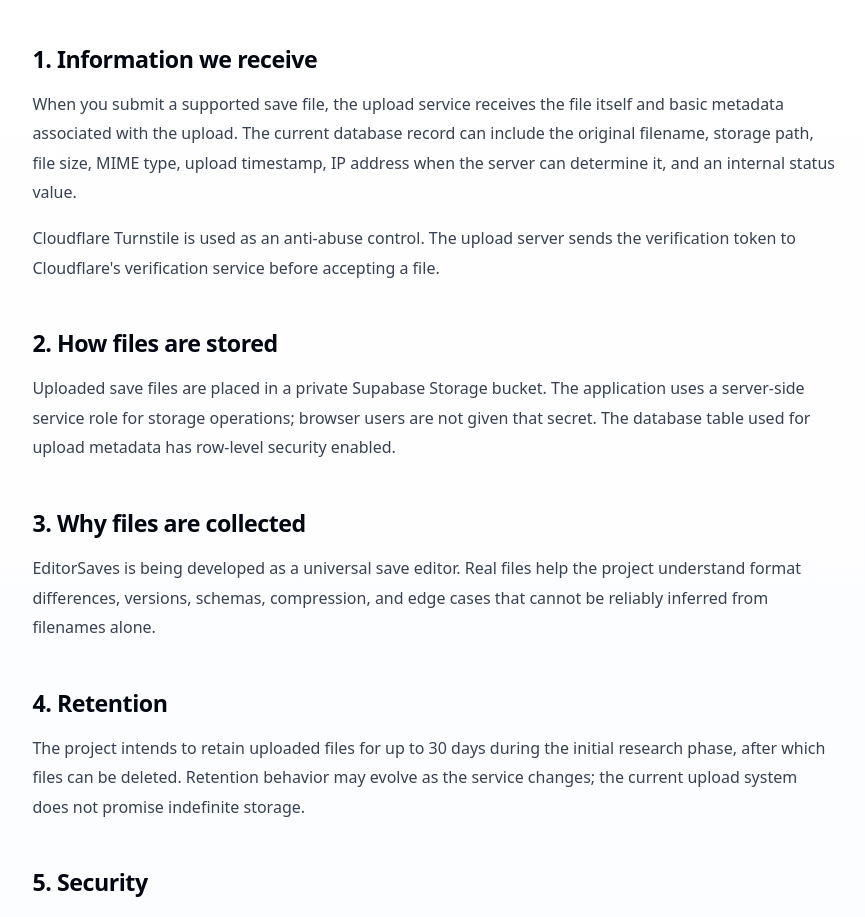
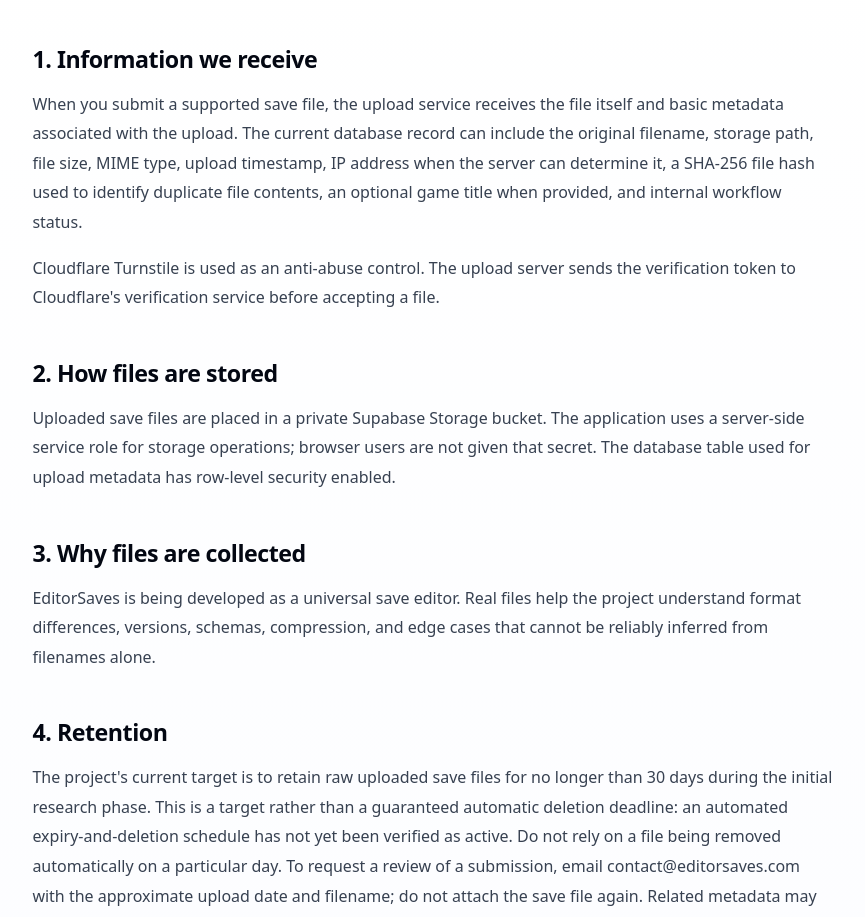
Before and after one commit to ihtiss991-commits/editorsaves-frontend, a Next.js app: page /privacy in a window 1280 px wide. Shown: the part 693-1610 px from the top of the page, without its empty margins (206-1071 px from the left). Built offline with nearby package versions, Linux system fonts and the light colour scheme.

Commit message:
Clarify file metadata and retention disclosures

```diff
--- a/src/app/layout.tsx
+++ b/src/app/layout.tsx
@@ -9,7 +9,7 @@ import { SITE_DESCRIPTION, SITE_URL } from '@/lib/constants';
 export const metadata: Metadata = {
   metadataBase: new URL(SITE_URL),
   title: {
-    default: 'Game Save File Research for a Future Universal Save Editor',
+    default: 'Game Save File Research for a Future Save Editor',
     template: '%s | EditorSaves'
   },
   description: SITE_DESCRIPTION,
--- a/src/app/page.tsx
+++ b/src/app/page.tsx
@@ -3,7 +3,7 @@ import HomePageClient from '@/components/HomePageClient';
 import { SITE_URL } from '@/lib/constants';
 import './homepage.css';
 
-const title = 'Game Save File Research for a Future Universal Save Editor | EditorSaves';
+const title = 'Game Save File Research for a Future Save Editor | EditorSaves';
 const description =
   'Contribute a game save file to EditorSaves research into save formats, compression, and game-specific data structures. Editing is not live yet.';
 const socialImage = `${SITE_URL}/opengraph-image`;
--- a/src/app/privacy/page.tsx
+++ b/src/app/privacy/page.tsx
@@ -34,7 +34,7 @@ export default function PrivacyPage() {
             <div className="legal-note">Phase 1 stores uploaded files for format research and parser development. Do not upload a save that contains personal, confidential, or otherwise sensitive information you do not want to provide to the project.</div>
 
             <h2>1. Information we receive</h2>
-            <p>When you submit a supported save file, the upload service receives the file itself and basic metadata associated with the upload. The current database record can include the original filename, storage path, file size, MIME type, upload timestamp, IP address when the server can determine it, and an internal status value.</p>
+            <p>When you submit a supported save file, the upload service receives the file itself and basic metadata associated with the upload. The current database record can include the original filename, storage path, file size, MIME type, upload timestamp, IP address when the server can determine it, a SHA-256 file hash used to identify duplicate file contents, an optional game title when provided, and internal workflow status.</p>
             <p>Cloudflare Turnstile is used as an anti-abuse control. The upload server sends the verification token to Cloudflare's verification service before accepting a file.</p>
 
             <h2>2. How files are stored</h2>
@@ -44,7 +44,7 @@ export default function PrivacyPage() {
             <p>EditorSaves is being developed as a universal save editor. Real files help the project understand format differences, versions, schemas, compression, and edge cases that cannot be reliably inferred from filenames alone.</p>
 
             <h2>4. Retention</h2>
-            <p>The project intends to retain uploaded files for up to 30 days during the initial research phase, after which files can be deleted. Retention behavior may evolve as the service changes; the current upload system does not promise indefinite storage.</p>
+            <p>The project's current target is to retain raw uploaded save files for no longer than 30 days during the initial research phase. This is a target rather than a guaranteed automatic deletion deadline: an automated expiry-and-deletion schedule has not yet been verified as active. Do not rely on a file being removed automatically on a particular day. To request a review of a submission, email contact@editorsaves.com with the approximate upload date and filename; do not attach the save file again. Related metadata may be retained separately for upload management, duplicate detection, abuse prevention, and research records.</p>
 
             <h2>5. Security</h2>
             <p>The service applies size and extension validation in the browser and again on the server. Files are stored under UUID-based paths, the bucket is private, and the Supabase service-role credential is server-only. These measures reduce accidental exposure but cannot make internet services risk-free.</p>
```
